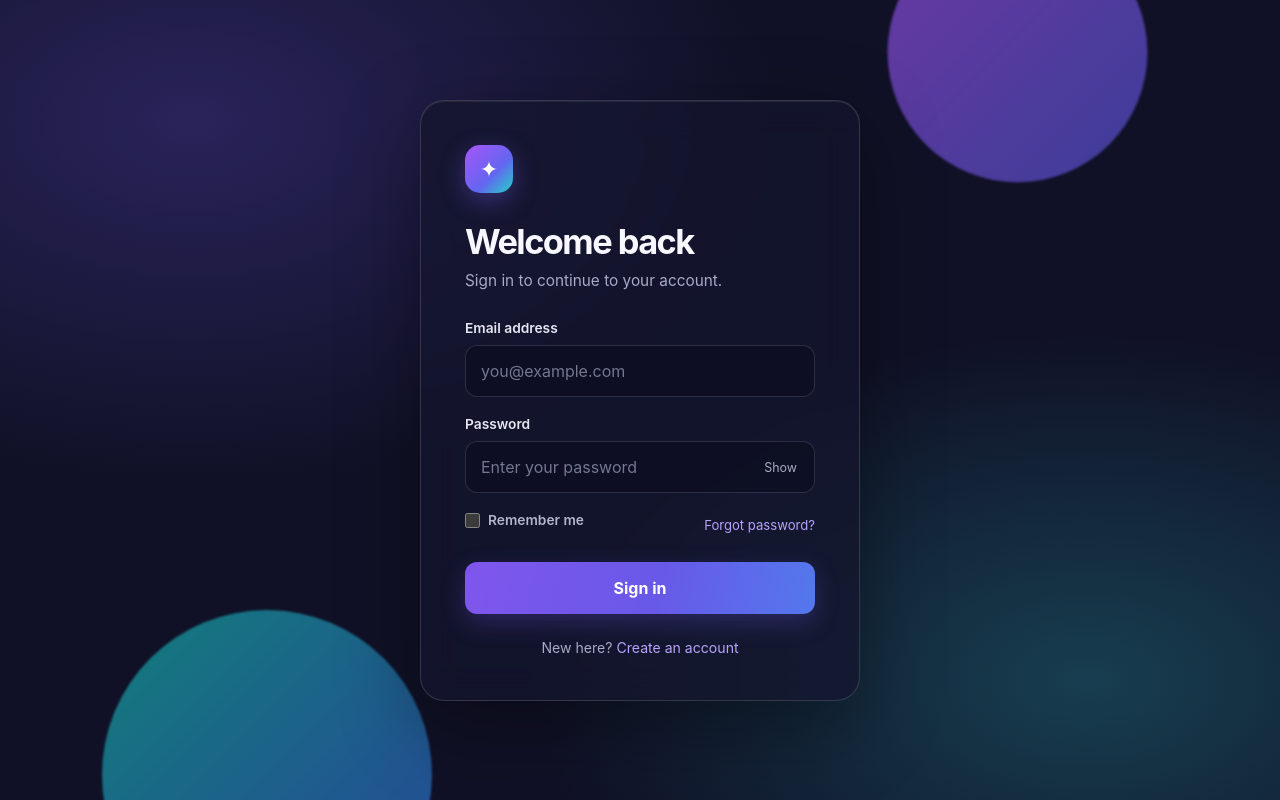
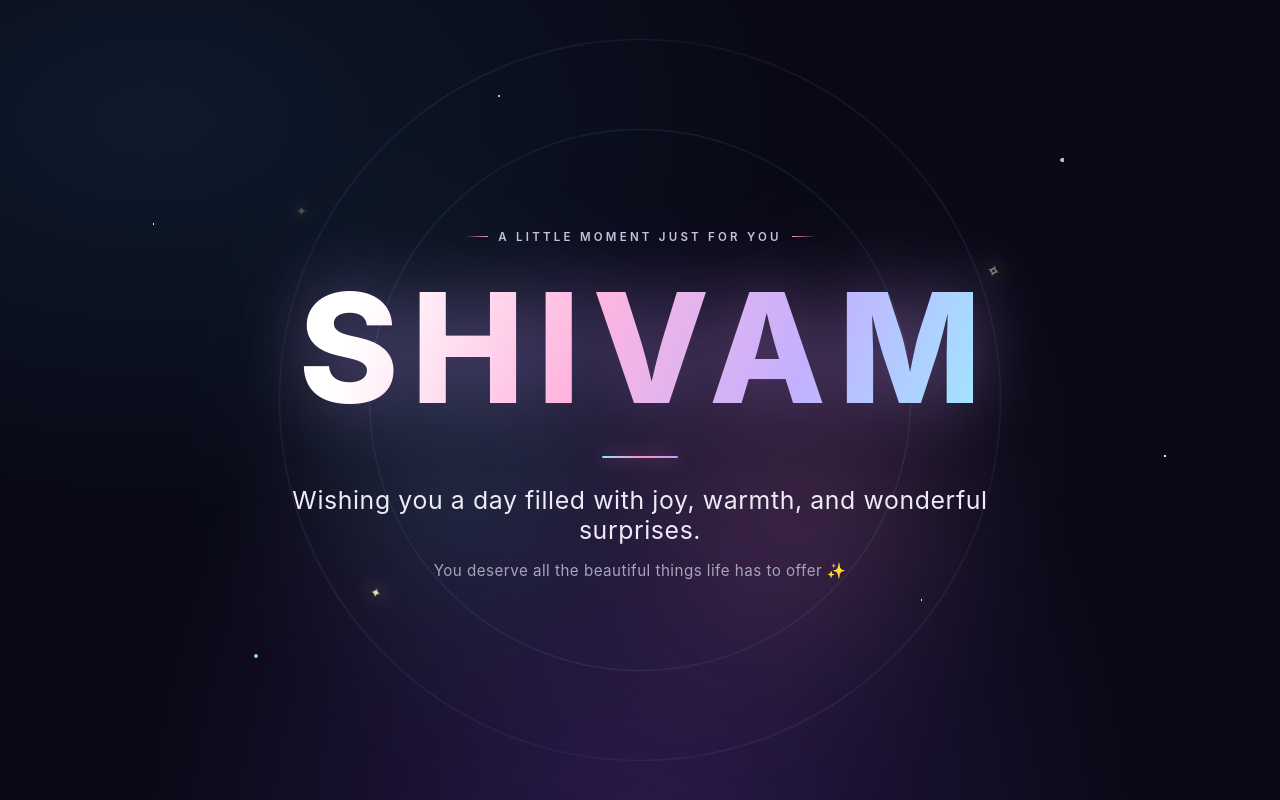
Before and after one commit to shivam-jaiswal18/lpu, a plain HTML site: page index.html in a window 1280 px wide. Drawn offline with Linux system fonts and the light colour scheme.

Commit message:
properly rename the login form and add greeting html

```diff
--- a/index.html
+++ b/index.html
@@ -3,14 +3,15 @@
 <head>
     <meta charset="UTF-8">
     <meta name="viewport" content="width=device-width, initial-scale=1.0">
-    <meta name="theme-color" content="#101126">
-    <title>Welcome back | Sign in</title>
+    <meta name="theme-color" content="#090916">
+    <title>A Special Hello for Shivam</title>
     <style>
         :root {
             color-scheme: dark;
             font-family: Inter, ui-sans-serif, system-ui, -apple-system, BlinkMacSystemFont, "Segoe UI", sans-serif;
-            background: #101126;
-            color: #f7f7ff;
+            --pink: #ff8ecb;
+            --lavender: #b7a0ff;
+            --cyan: #83e8ff;
         }
 
         * { box-sizing: border-box; }
@@ -21,123 +22,156 @@
             display: grid;
             place-items: center;
             overflow: hidden;
-            padding: 24px;
-            background: radial-gradient(ellipse at 15% 15%, #29235a 0, transparent 38%),
-                        radial-gradient(ellipse at 85% 85%, #173e50 0, transparent 36%), #101126;
+            color: #fff;
+            background: #090916;
         }
 
-        .orb {
-            position: fixed;
-            z-index: 0;
-            width: 260px;
+        .scene {
+            position: relative;
+            isolation: isolate;
+            display: grid;
+            min-height: 100vh;
+            width: 100%;
+            place-items: center;
+            overflow: hidden;
+            background:
+                radial-gradient(ellipse at 50% 110%, rgba(102, 54, 173, .35), transparent 55%),
+                radial-gradient(ellipse at 12% 15%, rgba(37, 112, 151, .16), transparent 40%),
+                #090916;
+        }
+
+        .scene::before, .scene::after {
+            position: absolute;
+            z-index: -1;
+            width: min(75vw, 720px);
+            aspect-ratio: 1;
+            border: 1px solid rgba(193, 164, 255, .13);
+            border-radius: 50%;
+            content: "";
+            animation: orbit 32s linear infinite;
+        }
+
+        .scene::after {
+            width: min(58vw, 540px);
+            border-color: rgba(131, 232, 255, .12);
+            animation-duration: 24s;
+            animation-direction: reverse;
+        }
+
+        .glow {
+            position: absolute;
+            z-index: -1;
+            width: min(62vw, 600px);
             aspect-ratio: 1;
             border-radius: 50%;
-            filter: blur(1px);
-            opacity: .6;
-            pointer-events: none;
-            animation: float 9s ease-in-out infinite;
+            background: conic-gradient(from 30deg, transparent, rgba(255, 142, 203, .26), transparent 38%, rgba(131, 232, 255, .2), transparent 72%);
+            filter: blur(70px);
+            animation: breathe 8s ease-in-out infinite alternate;
         }
 
-        .orb-one { top: -105px; right: 12%; background: linear-gradient(135deg, #a855f7, #5b5de6); }
-        .orb-two { bottom: -140px; left: 8%; width: 330px; background: linear-gradient(135deg, #15c6b5, #386be8); animation-delay: -4s; }
-
-        .login-card {
-            position: relative;
-            z-index: 1;
-            width: min(100%, 440px);
-            padding: 44px;
-            border: 1px solid rgba(255, 255, 255, .14);
-            border-radius: 24px;
-            background: rgba(21, 22, 45, .76);
-            box-shadow: 0 24px 80px rgba(0, 0, 0, .38), inset 0 1px rgba(255, 255, 255, .08);
-            backdrop-filter: blur(18px);
-            animation: arrive .75s cubic-bezier(.2, .8, .2, 1) both;
+        .stars {
+            position: absolute;
+            inset: 0;
+            pointer-events: none;
+            background-image:
+                radial-gradient(1px 1px at 12% 28%, #fff 99%, transparent),
+                radial-gradient(2px 2px at 83% 20%, #cbbcff 99%, transparent),
+                radial-gradient(1px 1px at 72% 75%, #fff 99%, transparent),
+                radial-gradient(2px 2px at 20% 82%, #85eaff 99%, transparent),
+                radial-gradient(1px 1px at 91% 57%, #fff 99%, transparent),
+                radial-gradient(1px 1px at 39% 12%, #ffacd8 99%, transparent);
+            background-size: 100% 100%;
+            animation: twinkle 4s ease-in-out infinite alternate;
         }
 
-        .brand-mark {
-            display: grid;
-            width: 48px;
-            height: 48px;
-            place-items: center;
-            margin-bottom: 28px;
-            border-radius: 15px;
-            color: white;
-            font-size: 22px;
-            background: linear-gradient(135deg, #a855f7, #6366f1 60%, #22d3c5);
-            box-shadow: 0 8px 24px rgba(119, 91, 245, .35);
+        main {
+            width: min(90%, 760px);
+            padding: clamp(2.5rem, 7vw, 5rem) 1.5rem;
+            text-align: center;
+            animation: arrive 1.2s cubic-bezier(.2,.8,.2,1) both;
         }
 
-        h1 { margin: 0; font-size: clamp(1.8rem, 5vw, 2.15rem); letter-spacing: -.045em; }
-        .intro { margin: 9px 0 30px; color: #a8abc6; font-size: .96rem; }
-
-        .field { margin-bottom: 19px; }
-        label { display: block; margin-bottom: 9px; color: #e5e6f2; font-size: .86rem; font-weight: 600; }
-
-        .input-wrap { position: relative; }
-        input {
-            width: 100%;
-            height: 52px;
-            padding: 0 15px;
-            border: 1px solid rgba(207, 211, 245, .16);
-            border-radius: 12px;
-            outline: none;
-            color: #fff;
-            background: rgba(8, 10, 27, .46);
-            font: inherit;
-            transition: border-color .2s, box-shadow .2s, background .2s;
+        .eyebrow {
+            display: inline-flex;
+            align-items: center;
+            gap: .65rem;
+            margin: 0 0 1.8rem;
+            color: #c8c1df;
+            font-size: .72rem;
+            font-weight: 600;
+            letter-spacing: .28em;
+            text-transform: uppercase;
+            animation: fade-up .9s .25s both;
         }
 
-        input::placeholder { color: #737791; }
-        input:focus { border-color: #9b7bff; background: rgba(8, 10, 27, .72); box-shadow: 0 0 0 4px rgba(139, 103, 255, .14); }
-        .password-input { padding-right: 68px; }
+        .eyebrow::before, .eyebrow::after {
+            width: 24px;
+            height: 1px;
+            background: linear-gradient(90deg, transparent, var(--pink));
+            content: "";
+        }
+        .eyebrow::after { transform: rotate(180deg); }
 
-        .toggle-password {
-            position: absolute;
-            top: 50%;
-            right: 13px;
-            padding: 5px;
-            transform: translateY(-50%);
-            border: 0;
-            color: #a9abc4;
-            background: transparent;
-            font: inherit;
-            font-size: .78rem;
-            cursor: pointer;
+        h1 {
+            margin: 0;
+            background: linear-gradient(110deg, #fff 12%, #ffb6df 42%, #c3b0ff 72%, #9cecff);
+            background-clip: text;
+            color: transparent;
+            font-size: clamp(4rem, 15vw, 9.5rem);
+            font-weight: 800;
+            letter-spacing: .08em;
+            line-height: 1;
+            text-indent: .08em;
+            filter: drop-shadow(0 0 28px rgba(202, 149, 255, .2));
+            animation: name-glow 5s ease-in-out infinite alternate, fade-up 1s .4s both;
         }
 
-        .toggle-password:hover { color: #fff; }
-        .form-options { display: flex; align-items: center; justify-content: space-between; gap: 12px; margin: 5px 0 25px; font-size: .82rem; }
-        .remember { display: flex; align-items: center; gap: 8px; color: #b3b5cc; cursor: pointer; }
-        .remember input { width: 15px; height: 15px; margin: 0; accent-color: #9675ff; }
-        a { color: #b7a3ff; text-decoration: none; }
-        a:hover { color: #ddd2ff; text-decoration: underline; }
-
-        .submit-button {
-            width: 100%;
-            height: 52px;
-            border: 0;
-            border-radius: 12px;
-            color: white;
-            background: linear-gradient(100deg, #8056ed, #6859e8 55%, #5378ed);
-            box-shadow: 0 9px 24px rgba(105, 83, 231, .28);
-            font: inherit;
-            font-weight: 700;
-            cursor: pointer;
-            transition: transform .2s, box-shadow .2s, filter .2s;
+        .rule {
+            width: 76px;
+            height: 2px;
+            margin: 2rem auto 1.65rem;
+            border-radius: 9px;
+            background: linear-gradient(90deg, var(--cyan), var(--pink), var(--lavender));
+            box-shadow: 0 0 18px rgba(255, 142, 203, .75);
+            animation: widen 1s .75s both;
         }
 
-        .submit-button:hover { transform: translateY(-2px); filter: brightness(1.08); box-shadow: 0 13px 30px rgba(105, 83, 231, .4); }
-        .submit-button:active { transform: translateY(0); }
-        .signup { margin: 25px 0 0; color: #a8abc6; text-align: center; font-size: .88rem; }
+        .message {
+            margin: 0;
+            color: #eeebf7;
+            font-size: clamp(1.1rem, 3vw, 1.55rem);
+            font-weight: 400;
+            letter-spacing: .025em;
+            animation: fade-up 1s .7s both;
+        }
 
-        @keyframes arrive { from { opacity: 0; transform: translateY(22px) scale(.98); } to { opacity: 1; transform: translateY(0) scale(1); } }
-        @keyframes float { 0%, 100% { transform: translate(0, 0); } 50% { transform: translate(22px, 28px); } }
+        .note {
+            margin: 1rem 0 0;
+            color: #a8a3bb;
+            font-size: .95rem;
+            letter-spacing: .03em;
+            animation: fade-up 1s .9s both;
+        }
 
-        @media (max-width: 480px) {
-            body { padding: 18px; }
-            .login-card { padding: 32px 25px; }
-            .orb { width: 190px; }
+        .sparkle {
+            position: absolute;
+            color: #fff0bb;
+            font-size: 1.1rem;
+            text-shadow: 0 0 16px #ffd887;
+            animation: sparkle 2.6s ease-in-out infinite;
         }
+        .sparkle.one { top: 25%; left: 23%; }
+        .sparkle.two { top: 33%; right: 22%; animation-delay: .8s; font-size: .8rem; }
+        .sparkle.three { bottom: 25%; left: 29%; animation-delay: 1.4s; font-size: .7rem; }
+
+        @keyframes arrive { from { opacity: 0; transform: translateY(24px) scale(.97); } to { opacity: 1; transform: translateY(0) scale(1); } }
+        @keyframes fade-up { from { opacity: 0; transform: translateY(14px); } to { opacity: 1; transform: translateY(0); } }
+        @keyframes orbit { to { transform: rotate(360deg); } }
+        @keyframes breathe { from { opacity: .45; transform: scale(.8) rotate(0); } to { opacity: .9; transform: scale(1.12) rotate(35deg); } }
+        @keyframes twinkle { from { opacity: .42; } to { opacity: 1; } }
+        @keyframes sparkle { 0%, 100% { opacity: .25; transform: scale(.7) rotate(0); } 50% { opacity: 1; transform: scale(1.25) rotate(18deg); } }
+        @keyframes widen { from { opacity: 0; transform: scaleX(.2); } to { opacity: 1; transform: scaleX(1); } }
+        @keyframes name-glow { from { filter: drop-shadow(0 0 18px rgba(202,149,255,.16)); } to { filter: drop-shadow(0 0 34px rgba(202,149,255,.4)); } }
 
         @media (prefers-reduced-motion: reduce) {
             *, *::before, *::after { animation-duration: .01ms !important; animation-iteration-count: 1 !important; scroll-behavior: auto !important; }
@@ -145,49 +179,19 @@
     </style>
 </head>
 <body>
-    <div class="orb orb-one" aria-hidden="true"></div>
-    <div class="orb orb-two" aria-hidden="true"></div>
-
-    <main class="login-card">
-        <div class="brand-mark" aria-hidden="true">✦</div>
-        <h1>Welcome back</h1>
-        <p class="intro">Sign in to continue to your account.</p>
-
-        <form action="#" method="get">
-            <div class="field">
-                <label for="email">Email address</label>
-                <input id="email" name="email" type="email" placeholder="you@example.com" autocomplete="email" required>
-            </div>
-
-            <div class="field">
-                <label for="password">Password</label>
-                <div class="input-wrap">
-                    <input class="password-input" id="password" name="password" type="password" placeholder="Enter your password" autocomplete="current-password" required>
-                    <button class="toggle-password" type="button" aria-controls="password" aria-pressed="false">Show</button>
-                </div>
-            </div>
-
-            <div class="form-options">
-                <label class="remember"><input type="checkbox" name="remember"> Remember me</label>
-                <a href="#forgot-password">Forgot password?</a>
-            </div>
-
-            <button class="submit-button" type="submit">Sign in</button>
-        </form>
-
-        <p class="signup">New here? <a href="#signup">Create an account</a></p>
-    </main>
-
-    <script>
-        const passwordInput = document.querySelector('#password');
-        const toggleButton = document.querySelector('.toggle-password');
-
-        toggleButton.addEventListener('click', () => {
-            const showingPassword = passwordInput.type === 'password';
-            passwordInput.type = showingPassword ? 'text' : 'password';
-            toggleButton.textContent = showingPassword ? 'Hide' : 'Show';
-            toggleButton.setAttribute('aria-pressed', String(showingPassword));
-        });
-    </script>
+    <div class="scene">
+        <div class="stars" aria-hidden="true"></div>
+        <div class="glow" aria-hidden="true"></div>
+        <span class="sparkle one" aria-hidden="true">✦</span>
+        <span class="sparkle two" aria-hidden="true">✧</span>
+        <span class="sparkle three" aria-hidden="true">✦</span>
+        <main>
+            <p class="eyebrow">A little moment just for you</p>
+            <h1>SHIVAM</h1>
+            <div class="rule" aria-hidden="true"></div>
+            <p class="message">Wishing you a day filled with joy, warmth, and wonderful surprises.</p>
+            <p class="note">You deserve all the beautiful things life has to offer ✨</p>
+        </main>
+    </div>
 </body>
 </html>
```
Also changed, not shown: login.html (added, +193 -0 lines).
